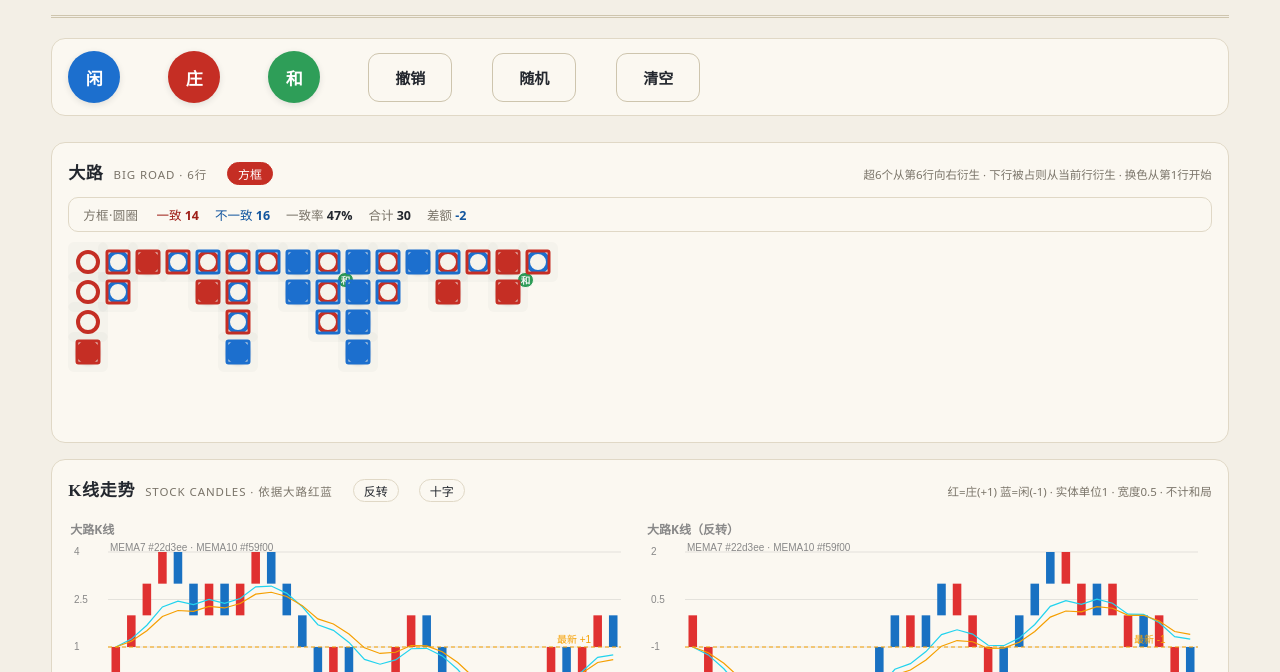
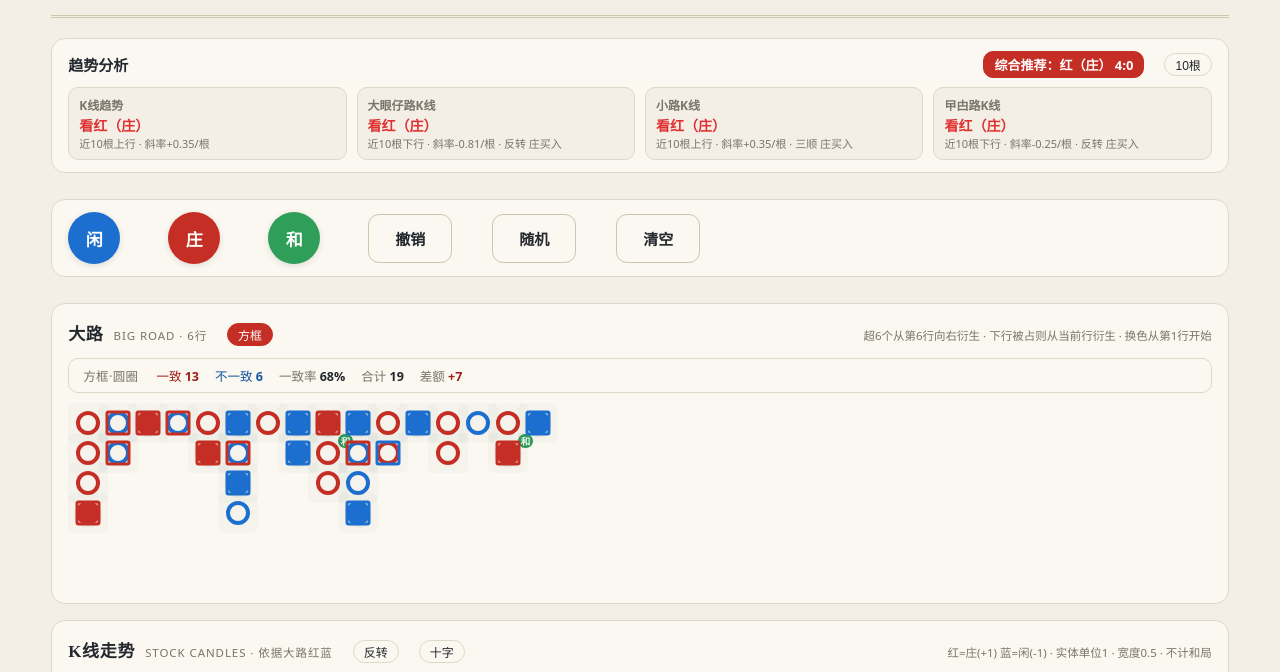
Before and after one commit to chenjgang/zxc2, a plain HTML site: page index.html in a window 1280 px wide. Both pictures are taken after a click on the button "方框". Shown: the part 111-783 px from the top of the page. Drawn offline with Linux system fonts and the light colour scheme; a web font is replaced by a local one.

Commit message:
Add files via upload

```diff
--- a/index.html
+++ b/index.html
@@ -268,6 +268,19 @@
   .kline-cross .kc-v{top:0;bottom:0;width:1px}
   .kline-cross .kc-h{left:0;right:0;height:1px}
 
+  .trend-panel{background:var(--panel);border:1px solid var(--line);border-radius:14px;padding:12px 16px;margin-bottom:26px}
+  .trend-head{display:flex;align-items:center;gap:10px;margin-bottom:9px}
+  .trend-head h3{font-size:15px;font-weight:700;color:var(--ink);margin:0}
+  .trend-total{margin-left:auto;font-size:13px;font-weight:800;padding:3px 10px;border-radius:10px;border:1px solid var(--line);color:var(--muted)}
+  .trend-total.red{background:var(--red);color:#fff;border-color:var(--red)}
+  .trend-total.blue{background:var(--blue);color:#fff;border-color:var(--blue)}
+  .trend-grid{display:flex;gap:10px;flex-wrap:wrap}
+  .trend-card{flex:1 1 150px;min-width:146px;border:1px solid var(--line);border-radius:10px;padding:8px 10px;background:var(--paper);display:flex;flex-direction:column;gap:1px}
+  .trend-card .tk{font-size:12px;font-weight:700;color:var(--muted)}
+  .trend-card .tv{font-size:14px;font-weight:800;color:var(--ink)}
+  .trend-card.red .tv{color:#e03131}
+  .trend-card.blue .tv{color:#1971c2}
+  .trend-card .td{font-size:11px;color:var(--muted);line-height:1.4}
   .kline-row .kline-wrap{flex:1 1 0;min-width:0}
   .kline-cap{font-size:12px;color:#888;font-weight:600;margin-bottom:2px}
 
@@ -297,6 +310,11 @@
       <button class="btn-ghost" id="sampleBtn">示例</button>
     </div>
   </header>
+
+  <section class="trend-panel">
+    <div class="trend-head"><h3>趋势分析</h3><span class="trend-total" id="trendTotal">推荐：—</span><button class="kline-flip" id="trendWinBtn">10根</button></div>
+    <div class="trend-grid" id="trendGrid"></div>
+  </section>
 
   <section class="toolbar">
     <div class="btn-group">
@@ -376,7 +394,7 @@
 
 <script>
 /* ============ 状态 ============ */
-const state = { results: [], recoSource: 'big', recoRateMode: 'real', randSeq: null, klineFlip: false };   // recoRateMode: 'real'|'rand'（一致率统计来源）
+const state = { results: [], recoSource: 'big', recoRateMode: 'real', randSeq: null, klineFlip: false, trendWin: 10 };   // recoRateMode: 'real'|'rand'（一致率统计来源）
 const SAMPLE = "BBBBPPBPBBPPPPBPPBTBBPPPPBBPBBPBTBP";
 const COLOR_KEY = { B:'red', P:'blue', T:'green' };
 
@@ -564,6 +582,9 @@ function renderBigRoad(big){
     let sk = 0;
     for (let i = 0; i < state.results.length; i++){ if (state.results[i] !== 'T'){ seqIdx[i] = sk++; } }
     // 增量缓存：前缀未变时只补算新增手
+    const trendOf = function(pre){
+      return trendOn(pre, { eye: roadKlineSeq('eye', pre), small: roadKlineSeq('small', pre), roach: roadKlineSeq('roach', pre) }, { results: pre });
+    };
     const prevCache = state.__trendRecom;
     let recom, fromK = 3;
     if (prevCache && prevCache.seq.length <= ntSeq.length){
@@ -573,7 +594,7 @@ function renderBigRoad(big){
       else recom = {};
     } else recom = {};
     for (let k = fromK; k < ntSeq.length; k++){
-      const t = trendOn(ntSeq.slice(0, k));
+      const t = trendOf(ntSeq.slice(0, k));
       if (t && t.total) recom[k] = t.total;
     }
     state.__trendRecom = { seq: ntSeq.slice(), recom: recom };
@@ -587,7 +608,7 @@ function renderBigRoad(big){
       }
     }
     // 最新一手的预测：写入下一个空格（换列时方框跟随换列）
-    const tAll = trendOn(ntSeq);
+    const tAll = trendOf(ntSeq);
     if (tAll && tAll.total){
       const gridCopy = grid.map(function(colArr){ return colArr.slice(); });
       const pos = nextBeadPos(gridCopy, big.streak, tAll.total);
@@ -1749,7 +1770,6 @@ function computeResonance(closes){
   const n = closes.length;
   const res = [], buy = [];
   if (n < 3) return { res: res, buy: buy };
-  const ema = function(arr, len){ const k = 2 / (len + 1); const out = [arr[0]]; for (let i = 1; i < arr.length; i++) out.push(arr[i] * k + out[i - 1] * (1 - k)); return out; };
   const ma = function(arr, len){ const out = []; for (let i = 0; i < arr.length; i++){ let s = 0; const st = Math.max(0, i - len + 1); for (let j = st; j <= i; j++) s += arr[j]; out.push(s / (i - st + 1)); } return out; };
   const sma = function(arr, len, m){ const out = [arr[0]]; for (let i = 1; i < arr.length; i++) out.push((m * arr[i] + (len - m) * out[i - 1]) / len); return out; };
   const ref = function(arr, off){ const out = []; for (let i = 0; i < arr.length; i++) out.push(i >= off ? arr[i - off] : 0); return out; };
@@ -2053,85 +2073,103 @@ function drawKline(){
     state.klineFlip = prev;
   }
 }
-function klineSeqForRoad(kind){
-  const cols = buildStreakCols(state.results);
+function roadKlineSeq(kind, results){
+  const cols = buildStreakCols(results || state.results);
   const skip = kind === 'eye' ? 0 : kind === 'small' ? 1 : 2;
   const marks = buildDerivedRoad(cols, skip);
   return marks.map(function(m){ return m === 'R' ? 'B' : 'P'; });
 }
+function klineSeqForRoad(kind){ return roadKlineSeq(kind, state.results); }
 function drawEyeKline(){ state.__alerts = state.__alerts || {}; const seq = klineSeqForRoad('eye'); drawKlineInto(document.getElementById('eyeKlineCanvas'), seq); state.__alerts['大眼仔'] = state.__lastRes; const fcv = document.getElementById('eyeKlineFlipCanvas'); if (fcv){ const prev = state.klineFlip; state.klineFlip = true; drawKlineInto(fcv, seq); state.klineFlip = prev; } }
 function drawSmallKline(){ state.__alerts = state.__alerts || {}; const seq = klineSeqForRoad('small'); drawKlineInto(document.getElementById('smallKlineCanvas'), seq); state.__alerts['小路'] = state.__lastRes; const fcv = document.getElementById('smallKlineFlipCanvas'); if (fcv){ const prev = state.klineFlip; state.klineFlip = true; drawKlineInto(fcv, seq); state.klineFlip = prev; } }
 function drawRoachKline(){ state.__alerts = state.__alerts || {}; const seq = klineSeqForRoad('roach'); drawKlineInto(document.getElementById('roachKlineCanvas'), seq); state.__alerts['曱甴'] = state.__lastRes; const fcv = document.getElementById('roachKlineFlipCanvas'); if (fcv){ const prev = state.klineFlip; state.klineFlip = true; drawKlineInto(fcv, seq); state.klineFlip = prev; } }
 
-// ===== 趋势分析：K线趋势 / K线形态 / 7-10日均线 / MACD / 波浪理论 =====
-function trendOn(seq){
-  if (seq.length < 3) return null;
+// ===== 趋势分析：K线趋势（大路 / 大眼仔 / 小路 / 曱甴） =====
+// 单条 K 线序列：近 10 根收盘线性斜率
+function kSlopeItem(seq, label){
+  if (!seq || seq.length < 3) return null;
   const closes = [];
   let p = 0;
   for (let i = 0; i < seq.length; i++){ p += (seq[i] === 'B' ? 1 : -1); closes.push(p); }
   const n = closes.length;
-  const ema = function(arr, len){ const k = 2 / (len + 1); const out = [arr[0]]; for (let i = 1; i < arr.length; i++) out.push(arr[i] * k + out[i - 1] * (1 - k)); return out; };
-  const items = [];
-  // 1) K线趋势：近5根收盘线性斜率
-  const win = Math.min(5, n);
+  const win = Math.min(state.trendWin || 10, n);
   let sx = 0, sy = 0, sxy = 0, sxx = 0;
   for (let i = 0; i < win; i++){ const yy = closes[n - win + i]; sx += i; sy += yy; sxy += i * yy; sxx += i * i; }
   const slope = (win * sxy - sx * sy) / ((win * sxx - sx * sx) || 1);
-  items.push({ k: 'K线趋势', dir: slope > 0.0001 ? 'B' : (slope < -0.0001 ? 'P' : ''),
+  const dir = slope > 0.0001 ? 'B' : (slope < -0.0001 ? 'P' : '');
+  return { k: label, slopeDir: dir, dir: dir,
     t: '近' + win + '根' + (slope > 0 ? '上行' : (slope < 0 ? '下行' : '走平')),
-    d: '斜率' + (slope >= 0 ? '+' : '') + slope.toFixed(2) + '/根' });
-  // 2) K线形态：近3根阴阳组合
-  const last3 = seq.slice(Math.max(0, n - 3));
-  const up = last3.filter(function(c){ return c === 'B'; }).length;
-  const dn = last3.length - up;
-  let shapeName = '均衡';
-  if (last3.length === 3){ shapeName = up === 3 ? '三连阳' : (dn === 3 ? '三连阴' : (up === 2 ? '两阳一阴' : '两阴一阳')); }
-  else { shapeName = up > dn ? '偏阳' : (dn > up ? '偏阴' : '均衡'); }
-  items.push({ k: 'K线形态', dir: up > dn ? 'B' : (dn > up ? 'P' : ''),
-    t: shapeName, d: '阳' + up + ' / 阴' + dn });
-  // 3) 均线：MEMA7 / MEMA10
-  const e7 = ema(closes, 7), e10 = ema(closes, 10);
-  const v7 = e7[n - 1], v10 = e10[n - 1];
-  items.push({ k: '7/10日均线', dir: v10 < v7 ? 'B' : (v10 > v7 ? 'P' : ''),
-    t: v10 < v7 ? '多头排列' : (v10 > v7 ? '空头排列' : '粘合'),
-    d: 'MEMA7 ' + v7.toFixed(2) + ' / MEMA10 ' + v10.toFixed(2) });
-  // 4) MACD
-  const e12 = ema(closes, 12), e26 = ema(closes, 26);
-  const dif = [];
-  for (let i = 0; i < n; i++) dif.push(e12[i] - e26[i]);
-  const deaArr = ema(dif, 9);
-  const dLast = dif[n - 1], dDea = deaArr[n - 1];
-  const macdVal = (dLast - dDea) * 2;
-  items.push({ k: 'MACD', dir: dLast > dDea ? 'B' : (dLast < dDea ? 'P' : ''),
-    t: macdVal > 0 ? '红柱' : (macdVal < 0 ? '绿柱' : '零轴'),
-    d: 'DIFF ' + dLast.toFixed(2) + ' / DEA ' + dDea.toFixed(2) });
-  // 5) 波浪理论：摆动低点/高点比较
-  const W = Math.min(20, n);
-  const seg = closes.slice(n - W);
-  const lows = [], highs = [];
-  for (let i = 1; i < seg.length - 1; i++){
-    if (seg[i] < seg[i - 1] && seg[i] < seg[i + 1]) lows.push(seg[i]);
-    if (seg[i] > seg[i - 1] && seg[i] > seg[i + 1]) highs.push(seg[i]);
-  }
-  let wDir = '', wT = '结构不明';
-  if (lows.length >= 2){
-    const l1 = lows[lows.length - 2], l2 = lows[lows.length - 1];
-    if (l2 > l1){ wDir = 'B'; wT = '低点抬高'; } else if (l2 < l1){ wDir = 'P'; wT = '低点降低'; }
-  } else if (highs.length >= 2){
-    const h1 = highs[highs.length - 2], h2 = highs[highs.length - 1];
-    if (h2 > h1){ wDir = 'B'; wT = '高点抬高'; } else if (h2 < h1){ wDir = 'P'; wT = '高点降低'; }
-  } else if (n >= 2){
-    wDir = closes[n - 1] > closes[n - 2] ? 'B' : (closes[n - 1] < closes[n - 2] ? 'P' : '');
-    wT = wDir === 'B' ? '上升浪' : (wDir === 'P' ? '调整浪' : '走平');
-  }
-  items.push({ k: '波浪理论', dir: wDir, t: wT,
-    d: '摆动低点 ' + (lows.length ? lows.join(' → ') : '—') });
-  // 综合：票数多者胜，平票取均线
+    d: '斜率' + (slope >= 0 ? '+' : '') + slope.toFixed(2) + '/根' };
+}
+// 趋势分析：大路 + 大眼仔 / 小路 / 曱甴路的 K 线趋势
+function trendOn(seq, extra, ctx){
+  if (seq.length < 3) return null;
+  const items = [];
+  const main = kSlopeItem(seq, 'K线趋势');
+  if (main) items.push(main);
+  if (extra){
+    const base = (ctx && ctx.results) ? ctx.results : null;
+    const pred = base ? predictAskRoads(base) : null;
+    // 三小路 K 线：上行 → 该路三顺推荐色，下行 → 反转推荐色
+    const mk = function(s, label, i){
+      const it = kSlopeItem(s, label);
+      if (!it) return null;
+      if (!it.slopeDir){ it.dir = ''; it.d = it.d + ' · 走平无推荐'; return it; }
+      const rev = it.slopeDir === 'P';
+      let buy = '';
+      if (pred){
+        const v = rev ? 'B' : 'R';
+        const inB = pred.B[i] === v, inP = pred.P[i] === v;
+        if (inB && !inP) buy = 'B';
+        else if (inP && !inB) buy = 'P';
+      }
+      it.dir = buy;
+      it.d = it.d + ' · ' + (rev ? '反转' : '三顺') + (buy ? (buy === 'B' ? ' 庄买入' : ' 闲买入') : ' 无推荐');
+      return it;
+    };
+    const e1 = mk(extra.eye, '大眼仔路K线', 0);
+    const e2 = mk(extra.small, '小路K线', 1);
+    const e3 = mk(extra.roach, '曱甴路K线', 2);
+    if (e1) items.push(e1);
+    if (e2) items.push(e2);
+    if (e3) items.push(e3);
+  }
+  // 综合：票数多者胜；平票（各占一半）不推荐
   let vb = 0, vp = 0;
   for (let i = 0; i < items.length; i++){ if (items[i].dir === 'B') vb++; else if (items[i].dir === 'P') vp++; }
   let total = '';
-  if (vb > vp) total = 'B'; else if (vp > vb) total = 'P'; else total = items[2].dir || '';
+  if (vb > vp) total = 'B'; else if (vp > vb) total = 'P'; else total = '';
   return { items: items, vb: vb, vp: vp, total: total };
+}
+function computeTrend(){
+  const s = state.results.filter(function(r){ return r !== 'T'; });
+  return trendOn(s, { eye: roadKlineSeq('eye', s), small: roadKlineSeq('small', s), roach: roadKlineSeq('roach', s) }, { results: s });
+}
+function renderTrend(){
+  const el = $('trendGrid');
+  const totalEl = $('trendTotal');
+  const winBtn = $('trendWinBtn');
+  if (winBtn) winBtn.textContent = (state.trendWin || 10) + '根';
+  if (!el) return;
+  const r = computeTrend();
+  if (!r){
+    el.innerHTML = '<div class="trend-card"><span class="tk">数据不足</span><span class="tv">—</span><span class="td">至少 3 手（不含和）</span></div>';
+    if (totalEl){ totalEl.className = 'trend-total'; totalEl.textContent = '推荐：—'; }
+    return;
+  }
+  let out = '';
+  for (let i = 0; i < r.items.length; i++){
+    const it = r.items[i];
+    const cls = it.dir === 'B' ? 'red' : (it.dir === 'P' ? 'blue' : '');
+    const val = it.dir === 'B' ? '看红（庄）' : (it.dir === 'P' ? '看蓝（闲）' : '中性');
+    out += '<div class="trend-card ' + cls + '"><span class="tk">' + it.k + '</span><span class="tv">' + val + '</span><span class="td">' + it.t + ' · ' + it.d + '</span></div>';
+  }
+  el.innerHTML = out;
+  if (totalEl){
+    if (r.total === 'B'){ totalEl.className = 'trend-total red'; totalEl.textContent = '综合推荐：红（庄） ' + r.vb + ':' + r.vp; }
+    else if (r.total === 'P'){ totalEl.className = 'trend-total blue'; totalEl.textContent = '综合推荐：蓝（闲） ' + r.vb + ':' + r.vp; }
+    else { totalEl.className = 'trend-total'; totalEl.textContent = '综合推荐：— ' + r.vb + ':' + r.vp; }
+  }
 }
 function render(){
   renderSessionStats();
@@ -2143,6 +2181,7 @@ function render(){
   renderComboReco();
   renderThreeAllReco();
   renderRecoRates();
+  renderTrend();
   if (state.results.length === 0){
     state.boxStat = null;
     renderBoxStat();
@@ -2217,6 +2256,13 @@ $('klineCrossBtn').addEventListener('click', () => {
   if (cross) cross.classList.toggle('on', state.crossOn);
   if (row) row.style.touchAction = state.crossOn ? 'none' : '';
 });
+// 趋势分析：切换 5 根 / 10 根 K 线窗口
+$('trendWinBtn').addEventListener('click', () => {
+  state.trendWin = (state.trendWin || 10) === 10 ? 5 : 10;
+  state.__trendRecom = null;
+  $('trendWinBtn').classList.toggle('on', state.trendWin === 5);
+  render();
+});
 (function(){
   const row = $('klineRow');
   const cross = $('klineCross');
```
